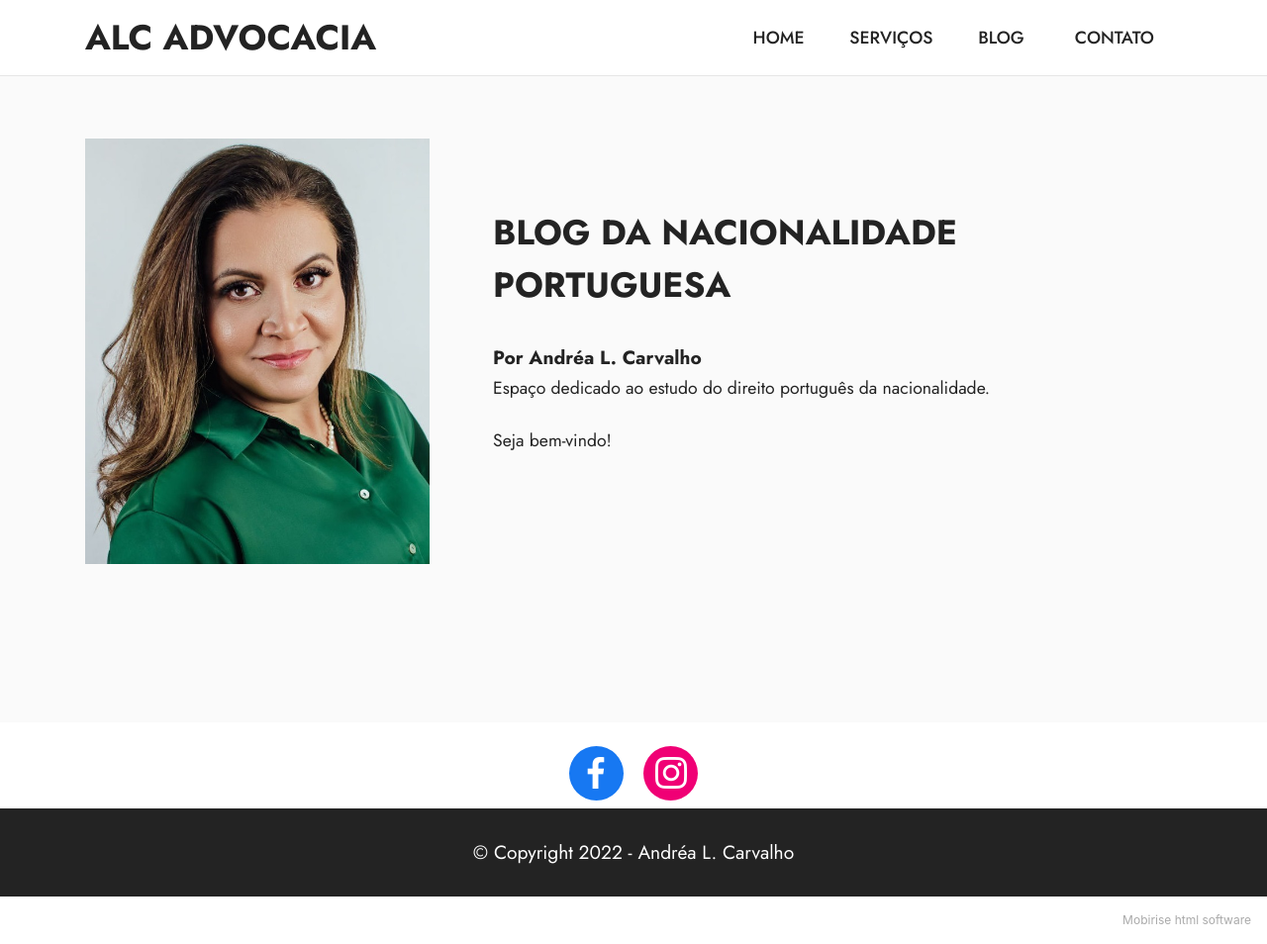
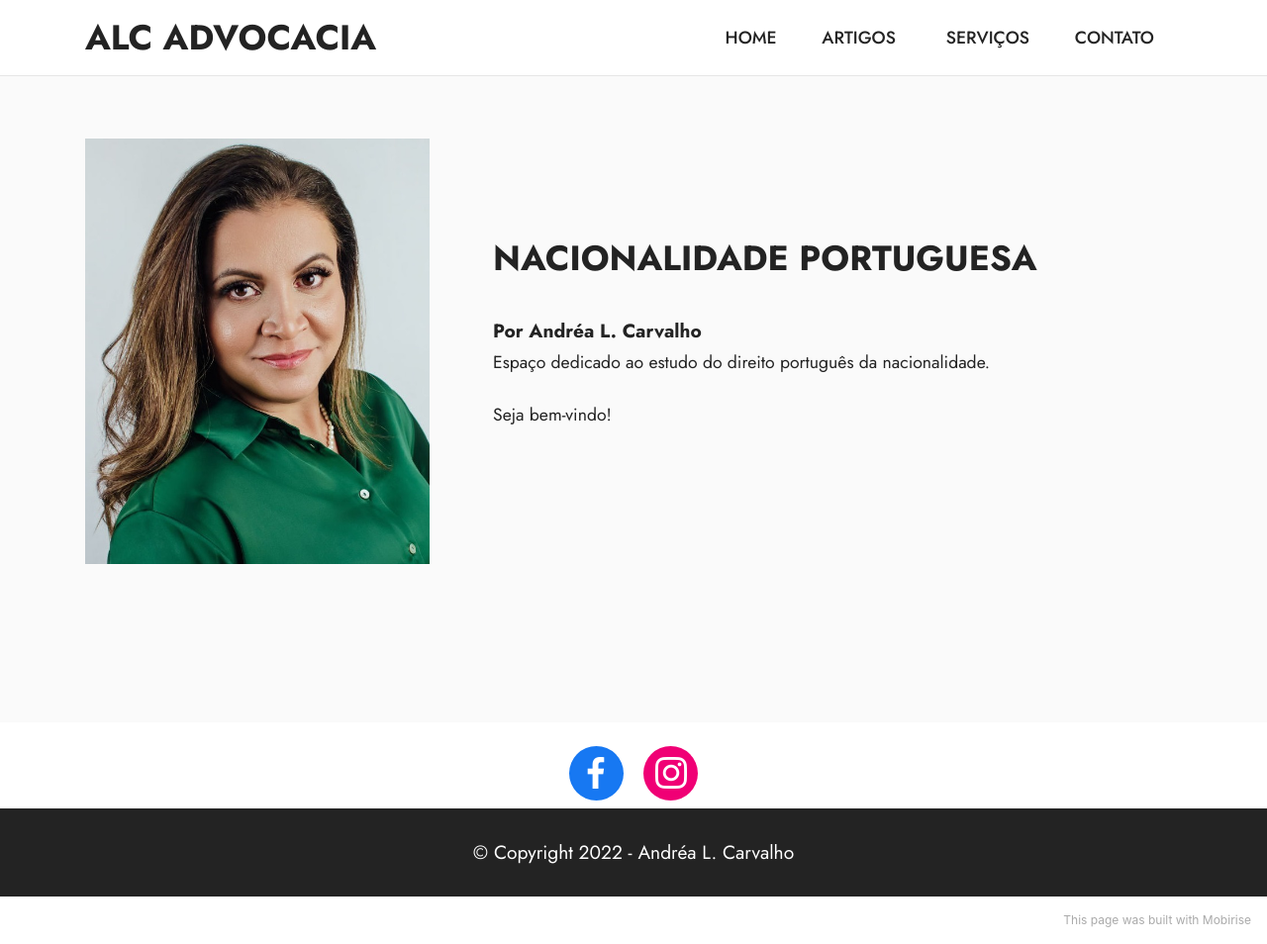
Before and after one commit to marcleyc/alc_blog, a plain HTML site: page blog.html in a window 1280 px wide. Shown: the whole page at 99% size. Drawn offline with Linux system fonts and the light colour scheme.

Commit message:
acesso novo

```diff
--- a/blog.html
+++ b/blog.html
@@ -6,7 +6,7 @@
   <meta http-equiv="X-UA-Compatible" content="IE=edge">
   <meta name="generator" content="Mobirise v5.3.0, mobirise.com">
   <meta name="viewport" content="width=device-width, initial-scale=1, minimum-scale=1">
-  <link rel="shortcut icon" href="assets/images/alc-logo-78x45.png" type="image/x-icon">
+  <link rel="shortcut icon" href="assets/images/portugal-bola-128x128.png" type="image/x-icon">
   <meta name="description" content="">
 
 
@@ -44,7 +44,7 @@
             </button>
             <div class="collapse navbar-collapse" id="navbarSupportedContent">
                 <ul class="navbar-nav nav-dropdown nav-right" data-app-modern-menu="true"><li class="nav-item"><a class="nav-link link text-black text-primary display-4" href="index.html">HOME</a></li>
-                    <li class="nav-item"><a class="nav-link link text-black text-primary display-4" href="page1.html">SERVIÇOS</a></li><li class="nav-item"><a class="nav-link link text-black text-primary display-4" href="blog.html">BLOG&nbsp;</a></li><li class="nav-item"><a class="nav-link link text-black text-primary display-4" href="page2.html">CONTATO&nbsp;</a></li></ul>
+                    <li class="nav-item"><a class="nav-link link text-black text-primary display-4" href="blog.html">ARTIGOS&nbsp;</a></li><li class="nav-item"><a class="nav-link link text-black text-primary display-4" href="page1.html">SERVIÇOS</a></li><li class="nav-item"><a class="nav-link link text-black text-primary display-4" href="page2.html">CONTATO&nbsp;</a></li></ul>
 
 
             </div>
@@ -67,7 +67,7 @@
             </div>
             <div class="col-12 col-md">
                 <div class="text-wrapper">
-                    <p class="mbr-text mbr-fonts-style mb-4 display-5"><strong>BLOG DA NACIONALIDADE PORTUGUESA</strong></p>
+                    <p class="mbr-text mbr-fonts-style mb-4 display-5"><strong>NACIONALIDADE PORTUGUESA</strong></p>
                     <p class="name mbr-fonts-style mb-1 display-7"><strong>Por Andréa L. Carvalho</strong>&nbsp;</p>
                     <p class="position mbr-fonts-style display-4">Espaço dedicado ao estudo do direito português da nacionalidade. <br><br>Seja bem-vindo!<br>&nbsp;&nbsp;</p>
                 </div>
@@ -123,7 +123,7 @@
             </div>
         </div>
     </div>
-</section><section style="background-color: #fff; font-family: -apple-system, BlinkMacSystemFont, 'Segoe UI', 'Roboto', 'Helvetica Neue', Arial, sans-serif; color:#aaa; font-size:12px; padding: 0; align-items: center; display: flex;"><a href="https://mobirise.site/j" style="flex: 1 1; height: 3rem; padding-left: 1rem;"></a><p style="flex: 0 0 auto; margin:0; padding-right:1rem;"><a href="https://mobirise.site" style="color:#aaa;">Mobirise</a> html software</p></section><script src="assets/web/assets/jquery/jquery.min.js"></script>  <script src="assets/popper/popper.min.js"></script>  <script src="assets/tether/tether.min.js"></script>  <script src="assets/bootstrap/js/bootstrap.min.js"></script>  <script src="assets/smoothscroll/smooth-scroll.js"></script>  <script src="assets/dropdown/js/nav-dropdown.js"></script>  <script src="assets/dropdown/js/navbar-dropdown.js"></script>  <script src="assets/touchswipe/jquery.touch-swipe.min.js"></script>  <script src="assets/theme/js/script.js"></script>
+</section><section style="background-color: #fff; font-family: -apple-system, BlinkMacSystemFont, 'Segoe UI', 'Roboto', 'Helvetica Neue', Arial, sans-serif; color:#aaa; font-size:12px; padding: 0; align-items: center; display: flex;"><a href="https://mobirise.site/w" style="flex: 1 1; height: 3rem; padding-left: 1rem;"></a><p style="flex: 0 0 auto; margin:0; padding-right:1rem;"><a href="https://mobirise.site/c" style="color:#aaa;">This</a> page was built with Mobirise</p></section><script src="assets/web/assets/jquery/jquery.min.js"></script>  <script src="assets/popper/popper.min.js"></script>  <script src="assets/tether/tether.min.js"></script>  <script src="assets/bootstrap/js/bootstrap.min.js"></script>  <script src="assets/smoothscroll/smooth-scroll.js"></script>  <script src="assets/dropdown/js/nav-dropdown.js"></script>  <script src="assets/dropdown/js/navbar-dropdown.js"></script>  <script src="assets/touchswipe/jquery.touch-swipe.min.js"></script>  <script src="assets/theme/js/script.js"></script>
 
 
 </body>
```
Also changed, not shown: index.html (+3 -3 lines), page1.html (+3 -3 lines), page2.html (+3 -3 lines).
